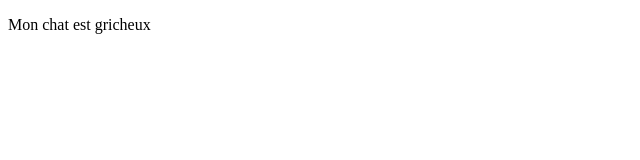
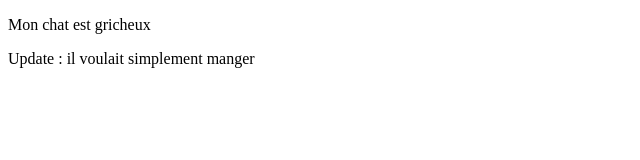
Before and after one commit to Virgile-Reignier-Test/Exemple, a plain HTML site: page index.html in a window 1280 px wide. Shown: the whole page, without its empty margins (0-640 px from the left). Drawn offline with Linux system fonts and the light colour scheme.

Commit message:
Update index.html

```diff
--- a/index.html
+++ b/index.html
@@ -6,5 +6,6 @@
   </head>
   <body>
     <p>Mon chat est gricheux</p>
+    <p>Update : il voulait simplement manger</p>
   </body>
 </html>
```
